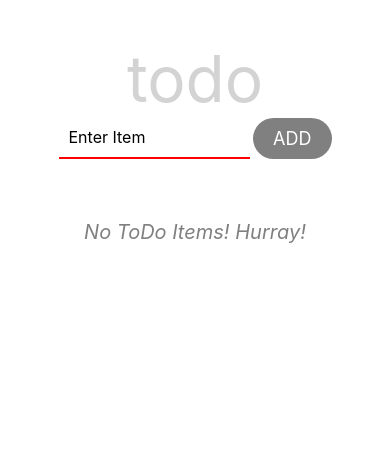
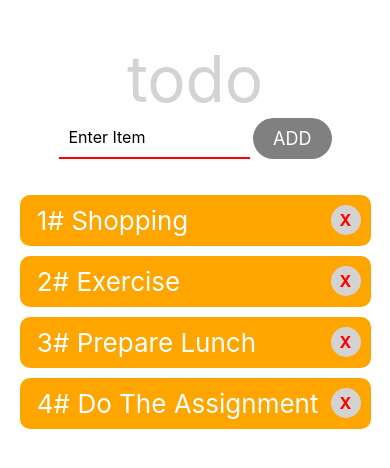
Before and after one commit to HamzaAhmedSheikh/react-native-todo-app-with-expo, a React Native app: screen / in a window 390 px wide. Shown: the top 468 px of the page. Built offline with nearby package versions, Linux system fonts and the light colour scheme.

Commit message:
I have add the update functionality in todo app and display dummy text in todo list.

```diff
--- a/src/components/todo-app/TodoApp.js
+++ b/src/components/todo-app/TodoApp.js
@@ -1,27 +1,43 @@
 import React, { useState } from 'react';
 import { StyleSheet, Text, TextInput, View, Button, ScrollView, TouchableOpacity, Keyboard } from 'react-native';
 import CustomButton from './ButtonComponent';
+import { todoItems } from '../../constants/dummyToDoList';
 
 export default function TodoApp() {
    const [getText, setText] = useState('');
-   const [getList, setList] = useState([]);
+   const [getList, setList] = useState(todoItems);
+   const [editingItem, setEditingItem] = useState(0);
 
    let addItem = () => {
-      console.log(getText);
+    //   console.log(getText);
       setList([
          ...getList,
          { key: Math.random().toString(), data: getText } ]);
       setText('');
+      Keyboard.dismiss();
    }
 
    let removeItem = (itemKey) => {
     // console.log(itemKey);
-
     let list = getList.filter(item => item.key !== itemKey)
     setList(list);
     //  console.log('list ====>', list);
    //  setList( list => getList.filter(item => item.key !== itemKey ))
   }
+
+  let editItem = (item) => {
+    setText(item.data);
+    setEditingItem(item.key);
+  }
+
+  let updateItem = () => {
+      let list = getList.map(item => item.key === editingItem ?
+          { key: item.key, data: getText } : item
+      )
+      setList(list);
+      setText('');
+      setEditingItem(0);
+   }
 
   const scrollView = (
     <ScrollView style={styles.scrollview}>
@@ -68,10 +84,10 @@ export default function TodoApp() {
       />
 
        <CustomButton
-           text="ADD"
+           text={ editingItem === 0 ? "ADD" : "UPDATE" }
            textSize={18}
            textColor='white'
-           onPressEvent={addItem}
+           onPressEvent={ editingItem === 0 ? addItem : updateItem }
            disabled={getText.length <= 0}
        />
       {/* <Button title='ADD' onPress={addItem} /> */}
--- /dev/null
+++ b/src/constants/dummyToDoList.js
@@ -0,0 +1,6 @@
+export let todoItems = [
+    { key: Math.random().toString(), data: "Shopping" },
+    { key: Math.random().toString(), data: "Exercise" },
+    { key: Math.random().toString(), data: "Prepare Lunch" },
+    { key: Math.random().toString(), data: "Do The Assignment" },
+]
```
